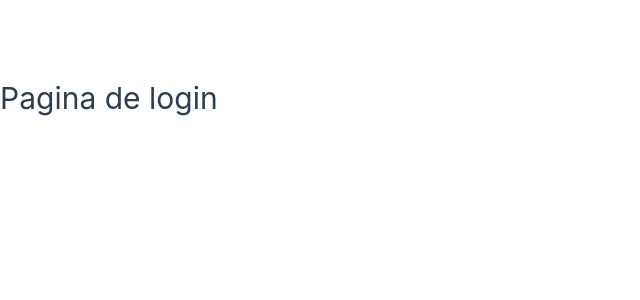
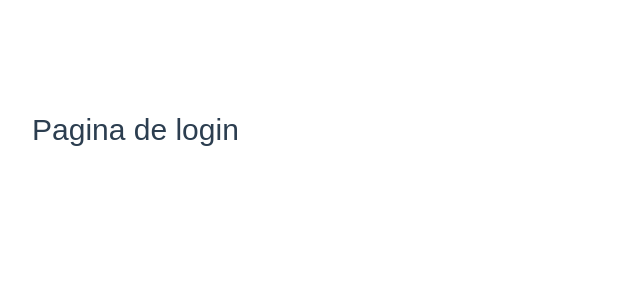
Before and after one commit to jlaindorf/salesForce, a Vue app: page / in a window 1280 px wide. Shown: the top 300 px of the page, without its empty margins (0-640 px from the left). Built offline with nearby package versions, Linux system fonts and the light colour scheme.

Commit message:
fix: alter style css main

```diff
--- a/package.json
+++ b/package.json
@@ -13,7 +13,6 @@
   },
   "dependencies": {
     "axios": "^1.6.8",
-    "typescript": "^5.4.5",
     "vue": "^3.3.4",
     "vue-router": "^4.2.4"
   },
--- a/src/assets/base.css
+++ b/src/assets/base.css
@@ -64,8 +64,7 @@
   background: var(--color-background);
   transition: color 0.5s, background-color 0.5s;
   line-height: 1.6;
-  font-family: Inter, -apple-system, BlinkMacSystemFont, 'Segoe UI', Roboto, Oxygen, Ubuntu,
-    Cantarell, 'Fira Sans', 'Droid Sans', 'Helvetica Neue', sans-serif;
+  font-family:Arial, sans-serif;
   font-size: 15px;
   text-rendering: optimizeLegibility;
   -webkit-font-smoothing: antialiased;
--- a/src/assets/main.css
+++ b/src/assets/main.css
@@ -1 +1,10 @@
+
 @import './base.css';
+
+#app {
+  max-width: 1280px;
+  margin: 0 auto;
+  padding: 2rem;
+
+  font-weight: normal;
+}
```
Also changed, not shown: 1 other file (tests, documents, lock files or other folders).
